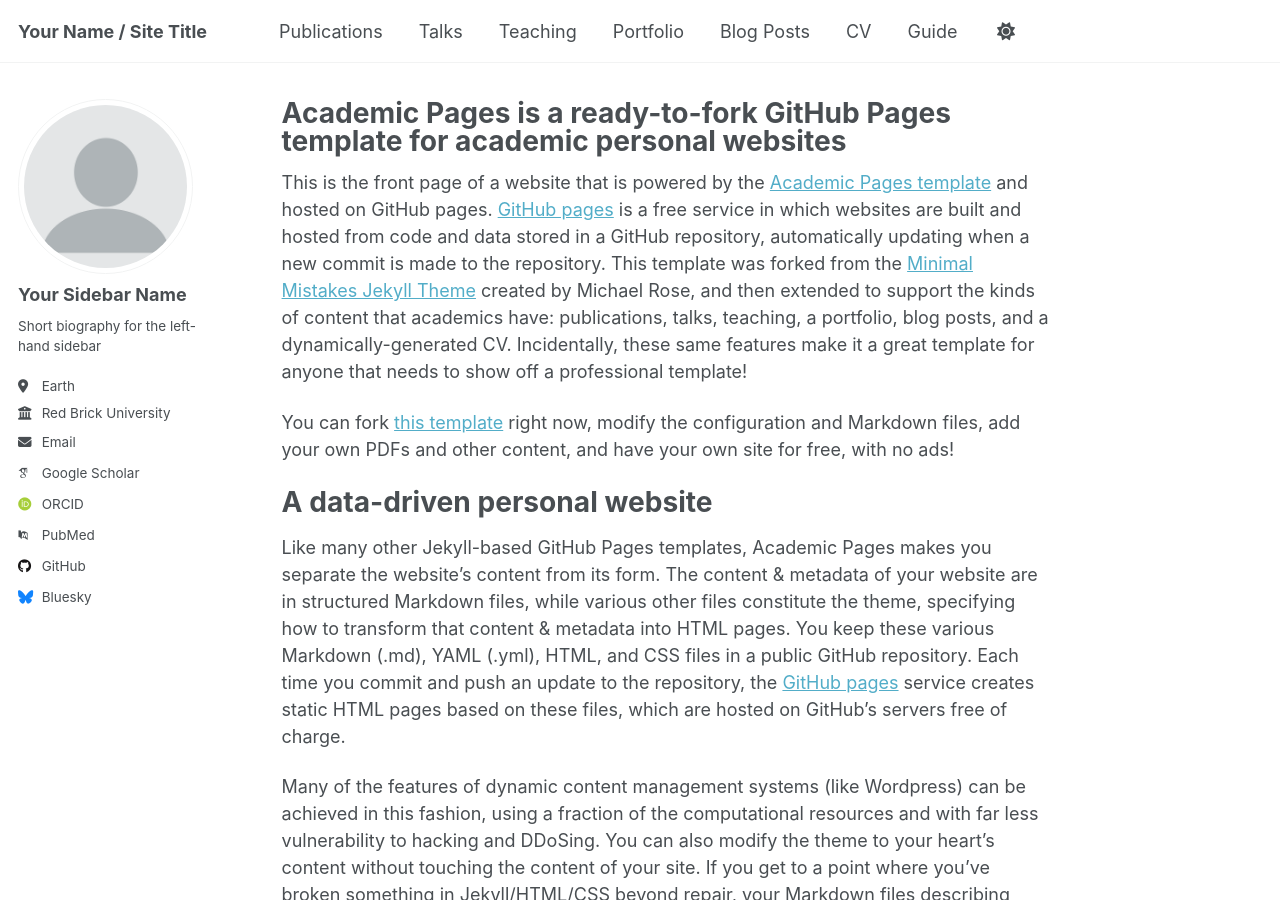
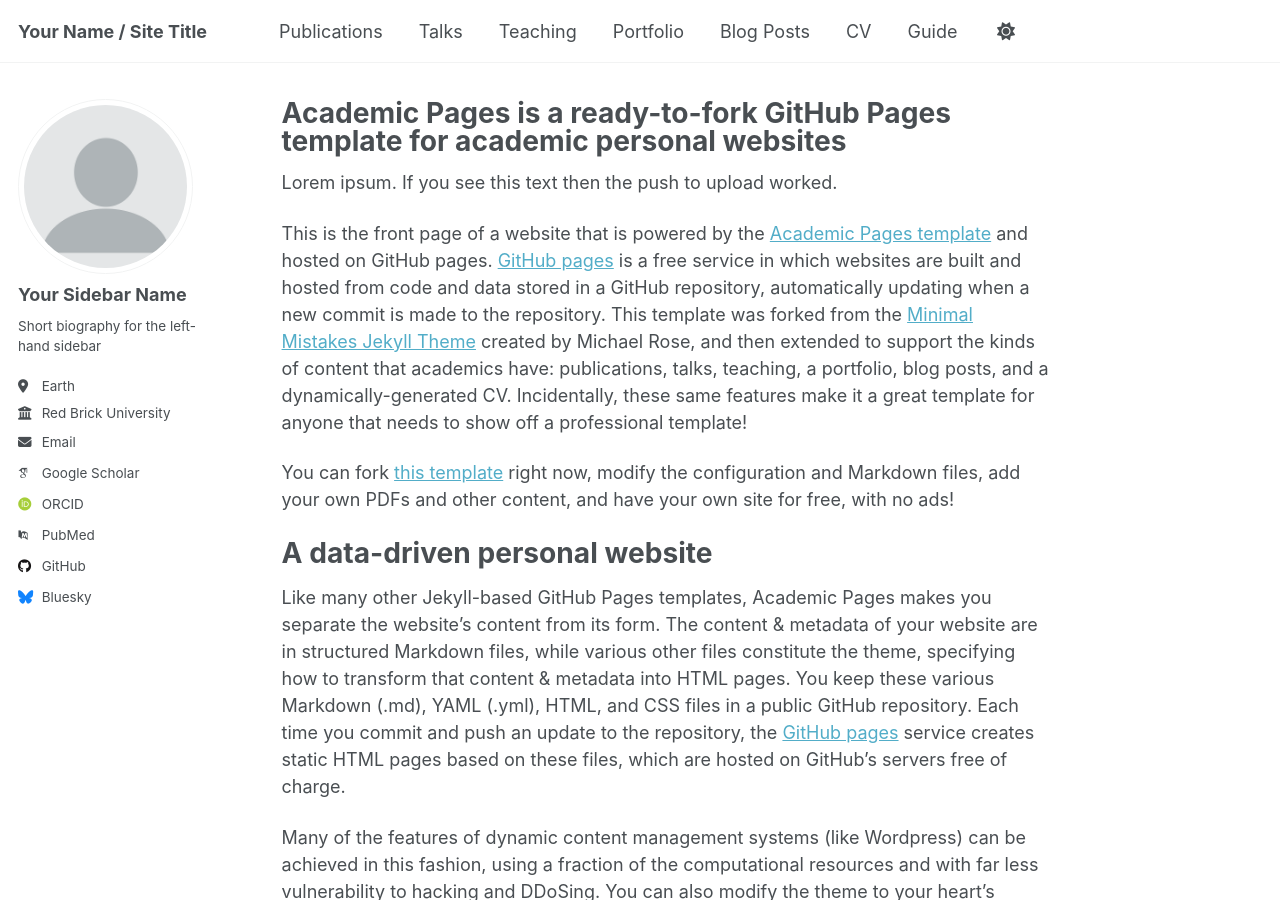
Before and after one commit to jpmarken/website_test, a Jekyll site: the page built from _pages/about.md, in a window 1280 px wide and 900 px high. Built offline with Jekyll 4.4.1, drawn with Linux system fonts in a browser that asks for light colours; some web fonts are replaced; a script that is not in the unit is left out.

Commit message:
Update about.md
Added text to signify when update occurred.

```diff
--- a/_pages/about.md
+++ b/_pages/about.md
@@ -6,6 +6,8 @@ redirect_from:
   - /about/
   - /about.html
 ---
+
+Lorem ipsum. If you see this text then the push to upload worked.
 
 This is the front page of a website that is powered by the [Academic Pages template](https://github.com/academicpages/academicpages.github.io) and hosted on GitHub pages. [GitHub pages](https://pages.github.com) is a free service in which websites are built and hosted from code and data stored in a GitHub repository, automatically updating when a new commit is made to the repository. This template was forked from the [Minimal Mistakes Jekyll Theme](https://mmistakes.github.io/minimal-mistakes/) created by Michael Rose, and then extended to support the kinds of content that academics have: publications, talks, teaching, a portfolio, blog posts, and a dynamically-generated CV. Incidentally, these same features make it a great template for anyone that needs to show off a professional template!
 
```
